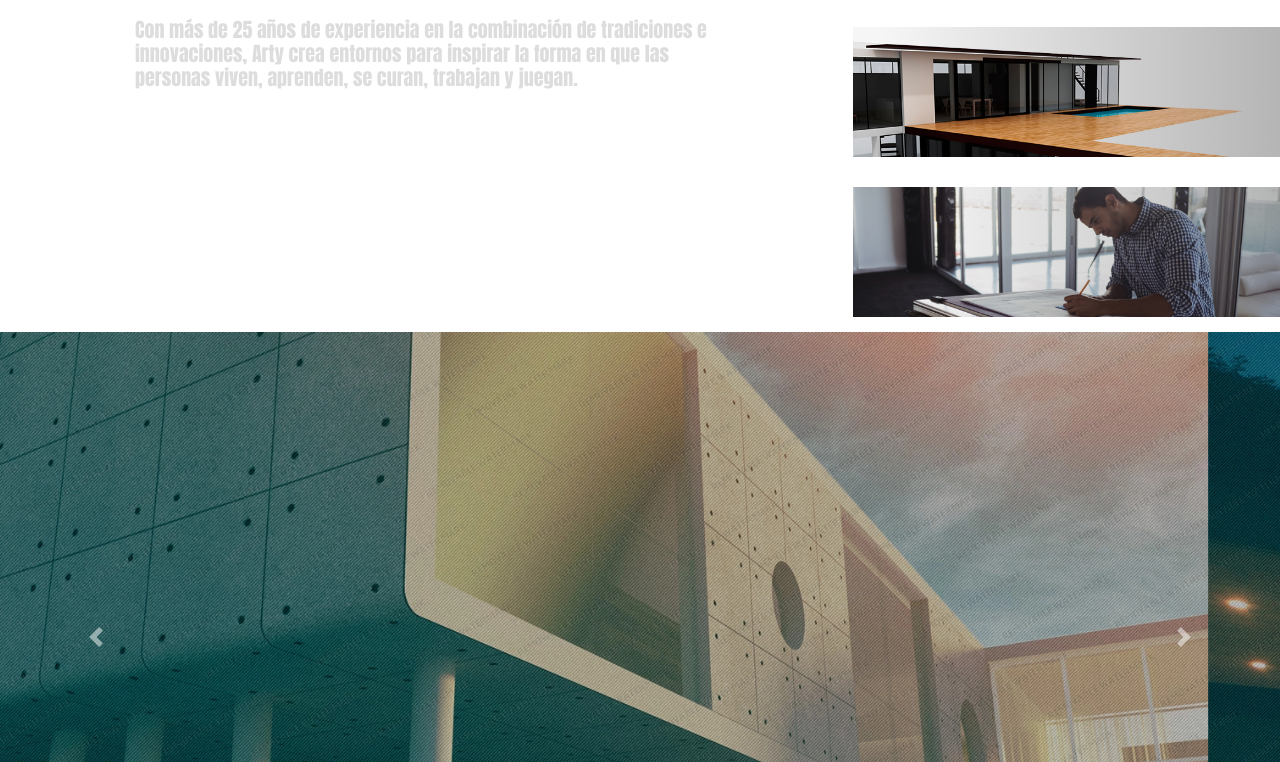
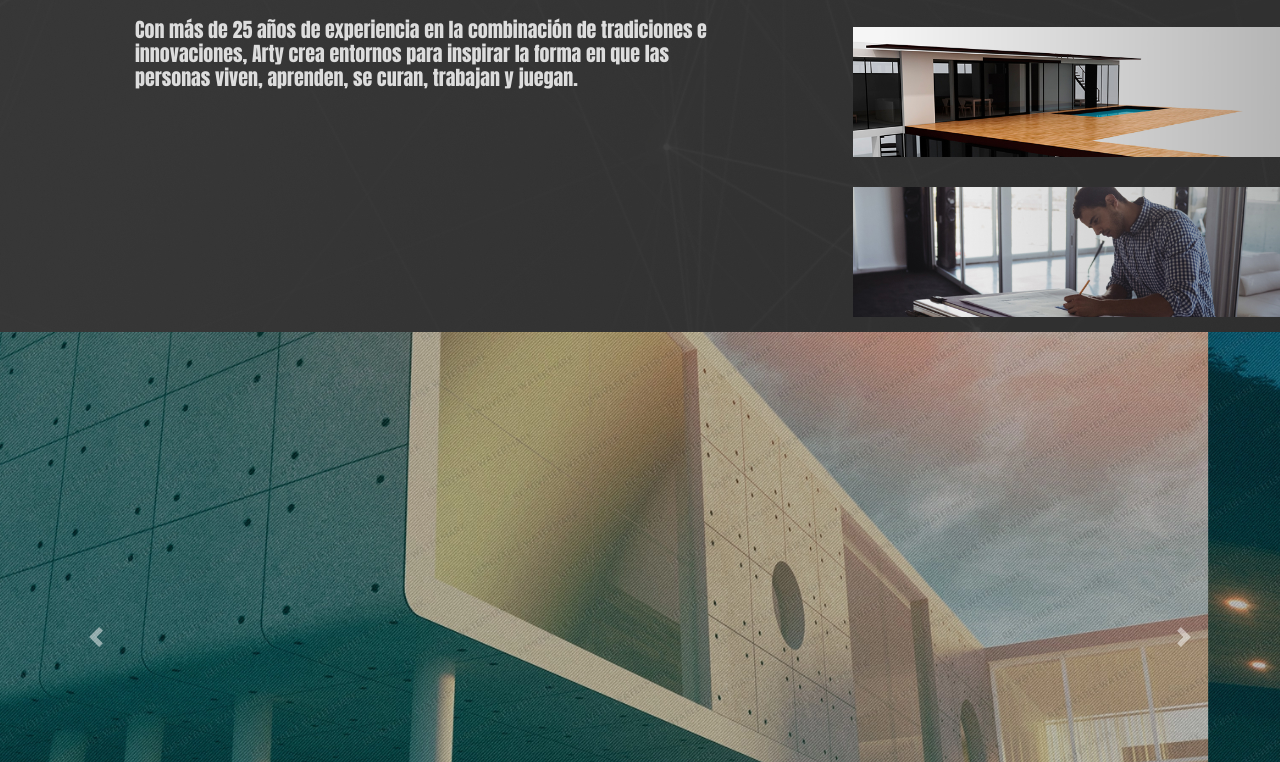
Before and after one commit to nachorosa/proyecto-aliciamartin, a plain HTML site: page index.html in a window 1280 px wide. Shown: the part 190-952 px from the top of the page. Drawn offline with nearby package versions, Linux system fonts and the light colour scheme; the site is published under a folder, as on GitHub Pages, so addresses that start at the root find nothing.

Commit message:
Update styles.css

```diff
--- a/styles.css
+++ b/styles.css
@@ -33,7 +33,7 @@ a.nav-link{
 }
 
 .principal{
-    background-image: url(/img/bg-image.jpg);
+    background-image: url(img/bg-image.jpg);
 }
 
 .principal1{
```
